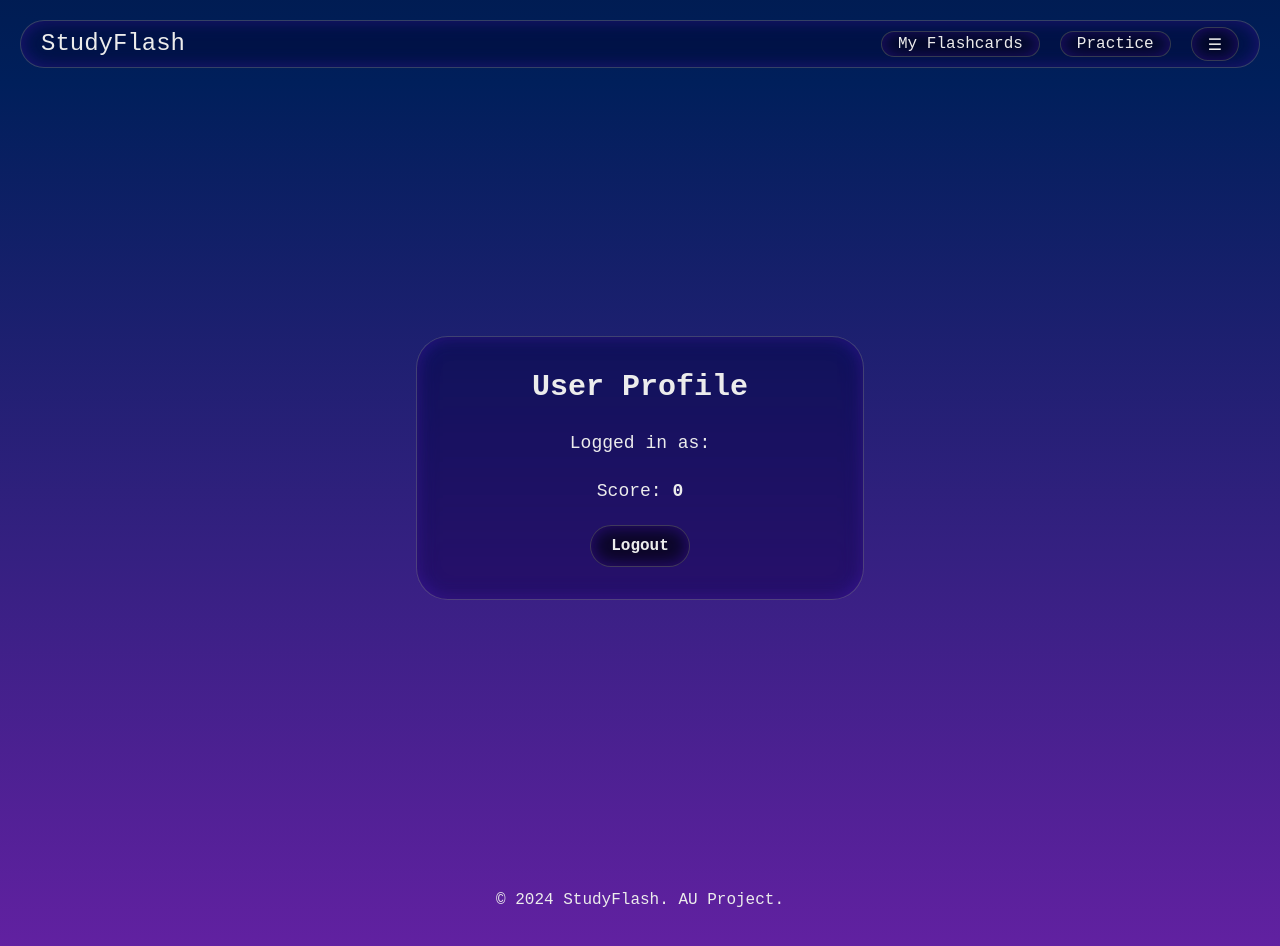
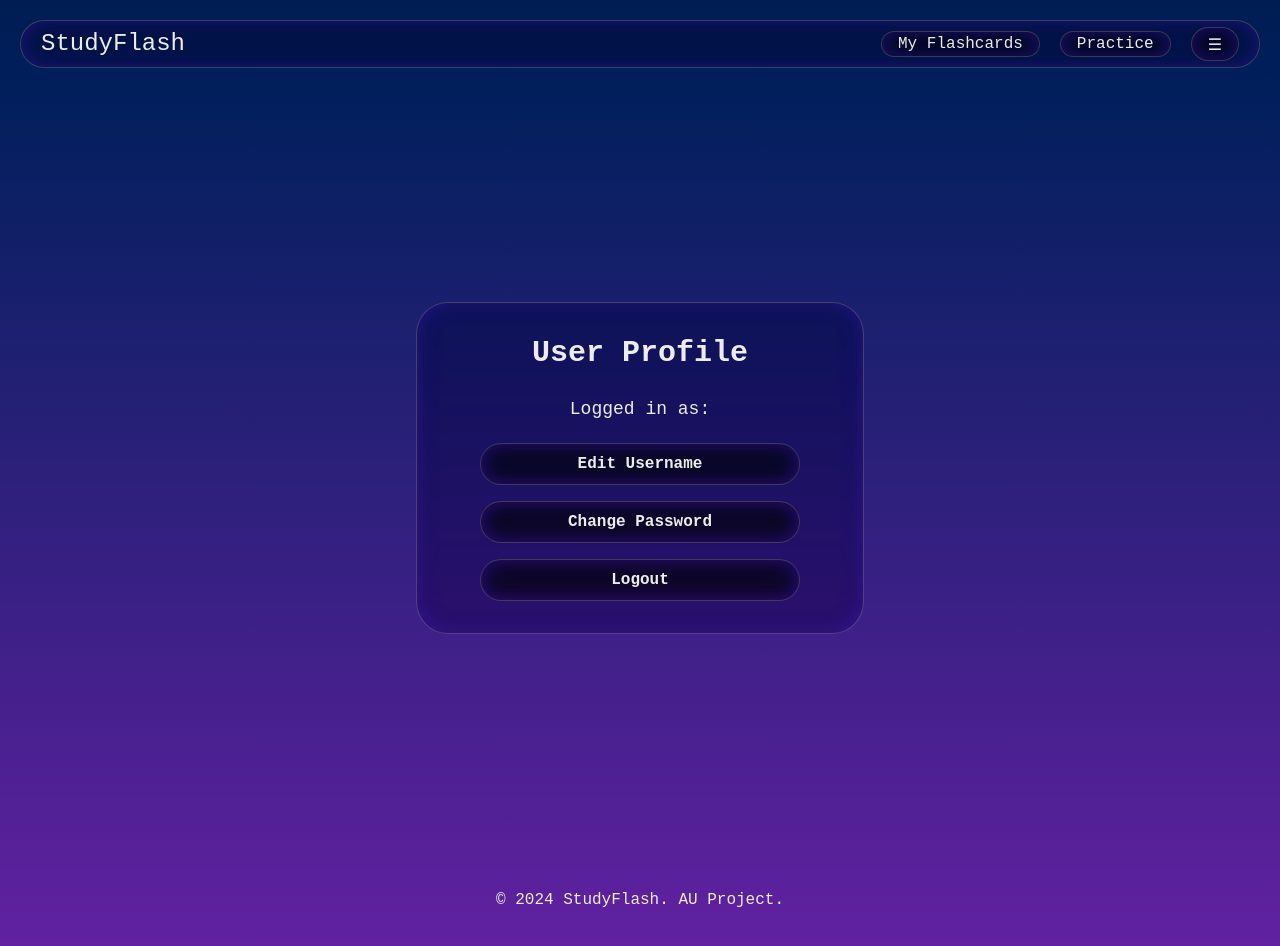
Before and after one commit to tinthegoat/flashcard-app, a Next.js app: page /studyflash/pages/user in a window 1280 px wide. Shown: the top 946 px of the page. Built offline with nearby package versions, Linux system fonts and the light colour scheme; no server answers; sample sign-in values are in the browser's storage.

Commit message:
add edit username and password

```diff
--- a/src/app/api/user/route.js
+++ b/src/app/api/user/route.js
@@ -1,4 +1,5 @@
 // src/app/api/user/route.js
+import { NextResponse } from "next/server";
 import { connectToDB } from "@/lib/mongodb";
 import User from "@/models/User";
 import crypto from "crypto";
@@ -10,17 +11,20 @@ function generateToken() {
 // POST: Sign Up
 export async function POST(req) {
   await connectToDB();
-  const { username, pin } = await req.json();
+  const { username, password } = await req.json();
 
-  if (!username) return new Response(JSON.stringify({ error: "Username is required" }), { status: 400 });
+  if (!username) return NextResponse.json({ error: "Username is required" }, { status: 400 });
 
   try {
     const token = generateToken();
-    const newUser = new User({ username, pin, token });
+    const newUser = new User({ username, password, token });
     await newUser.save();
-    return new Response(JSON.stringify({ username: newUser.username, token }), { status: 201 });
+    return NextResponse.json({ username: newUser.username, token }, { status: 201 });
   } catch (err) {
-    return new Response(JSON.stringify({ error: err.code === 11000 ? "Username already exists" : err.message }), { status: err.code === 11000 ? 409 : 500 });
+    return NextResponse.json(
+      { error: err.code === 11000 ? "Username already exists" : err.message },
+      { status: err.code === 11000 ? 409 : 500 }
+    );
   }
 }
 
@@ -29,17 +33,60 @@ export async function GET(req) {
   await connectToDB();
   const { searchParams } = new URL(req.url);
   const username = (searchParams.get("username") || "").trim();
-  const pin = (searchParams.get("pin") || "").trim();
+  const password = (searchParams.get("password") || "").trim();
 
-  if (!username) return new Response(JSON.stringify({ error: "Username required" }), { status: 400 });
+  if (!username) return NextResponse.json({ error: "Username required" }, { status: 400 });
 
   const user = await User.findOne({ username });
-  if (!user) return new Response(JSON.stringify({ error: "User not found" }), { status: 404 });
-  if (pin && user.pin !== pin) return new Response(JSON.stringify({ error: "Incorrect PIN" }), { status: 401 });
+  if (!user) return NextResponse.json({ error: "User not found" }, { status: 404 });
+  if (password && user.password !== password) return NextResponse.json({ error: "Incorrect password" }, { status: 401 });
 
   const token = generateToken();
   user.token = token;
   await user.save();
 
-  return new Response(JSON.stringify({ username: user.username, token }), { status: 200 });
+  return NextResponse.json({ username: user.username, token }, { status: 200 });
 }
+
+// PATCH: Update Username or Password
+export async function PATCH(req) {
+  await connectToDB();
+  const { user_id, username, oldPassword, password } = await req.json();
+
+  if (!user_id) {
+    return NextResponse.json({ error: "Missing user_id" }, { status: 400 });
+  }
+
+  try {
+    const user = await User.findOne({ username: user_id });
+    if (!user) {
+      return NextResponse.json({ error: "User not found" }, { status: 404 });
+    }
+
+    const updates = {};
+    if (username) {
+      const existingUser = await User.findOne({ username });
+      if (existingUser && existingUser.username !== user_id) {
+        return NextResponse.json({ error: "Username already exists" }, { status: 409 });
+      }
+      updates.username = username;
+    }
+    if (password) {
+      if (!oldPassword || user.password !== oldPassword) {
+        return NextResponse.json({ error: "Incorrect current password" }, { status: 401 });
+      }
+      updates.password = password;
+    }
+
+    if (Object.keys(updates).length === 0) {
+      return NextResponse.json({ error: "No updates provided" }, { status: 400 });
+    }
+
+    await User.updateOne({ username: user_id }, { $set: updates });
+
+    return NextResponse.json({ username: updates.username || user.username }, { status: 200 });
+  } catch (error) {
+    console.error("User update error:", error);
+    return NextResponse.json({ error: error.message }, { status: 500 });
+  }
+}
--- a/src/app/models/User.js
+++ b/src/app/models/User.js
@@ -8,7 +8,7 @@ const UserSchema = new mongoose.Schema({
     unique: true,
     trim: true
   },
-  pin: {
+  password: {
     type: String,
     required: true,
     trim: true
--- a/src/app/pages/login/loginForm.js
+++ b/src/app/pages/login/loginForm.js
@@ -4,11 +4,11 @@
 import { useState } from "react";
 import { useRouter } from "next/navigation";
 import { useSearchParams } from "next/navigation";
-
+import toast, { Toaster } from "react-hot-toast";
 
 export default function LoginPage() {
   const [username, setUsername] = useState("");
-  const [pin, setPin] = useState("");
+  const [password, setPassword] = useState("");
   const [isSignup, setIsSignup] = useState(false);
   const [error, setError] = useState(null);
   const [loading, setLoading] = useState(false);
@@ -16,13 +16,12 @@ export default function LoginPage() {
   const searchParams = useSearchParams();
   const redirectPath = searchParams.get("redirect") || "/pages/flashcards";
 
-
   async function handleSubmit(e) {
     e.preventDefault();
     setError(null);
     setLoading(true);
 
-    const payload = { username: username.trim(), pin: pin.trim() };
+    const payload = { username: username.trim(), password: password.trim() };
     if (!payload.username) {
       setError("Username is required");
       setLoading(false);
@@ -49,22 +48,59 @@ export default function LoginPage() {
     }
   }
 
+  const handleChangePassword = async () => {
+    const username = prompt("Enter username:");
+    if (!username || username.trim() === "") return;
+    const oldPassword = prompt("Enter current password:");
+    if (!oldPassword || oldPassword.trim() === "") return;
+    const newPassword = prompt("Enter new password:");
+    if (!newPassword || newPassword.trim() === "") return;
+    setLoading(true);
+    try {
+      const res = await fetch("/studyflash/api/user", {
+        method: "PATCH",
+        headers: { "Content-Type": "application/json" },
+        body: JSON.stringify({ user_id: username.trim(), oldPassword: oldPassword.trim(), password: newPassword.trim() }),
+      });
+      if (!res.ok) {
+        const data = await res.json().catch(() => ({}));
+        throw new Error(data.error || `Failed to update password: ${res.status}`);
+      }
+      toast.success("Password updated!");
+    } catch (err) {
+      console.error("Password update error:", err);
+      toast.error(err.message);
+    } finally {
+      setLoading(false);
+    }
+  };
+
   return (
     <div className="flex flex-col items-center justify-center min-h-screen px-5">
+      <Toaster />
       <div className="glass-effect rounded-2xl p-8 w-full max-w-md">
         <h1 className="text-3xl font-bold font-roboto-mono mb-6 text-center">{isSignup ? "Sign Up" : "Login"}</h1>
         <form onSubmit={handleSubmit} className="flex flex-col gap-4">
           <input type="text" placeholder="Username" value={username} onChange={e => setUsername(e.target.value)} className="px-4 py-2 rounded bg-black/30 focus:outline-none font-roboto-mono" disabled={loading} />
-          <input type="password" placeholder="PIN" value={pin} onChange={e => setPin(e.target.value)} className="px-4 py-2 rounded bg-black/30 focus:outline-none font-roboto-mono" disabled={loading} />
-          <button type="submit" disabled={loading} className="btn glass-effect px-5 py-2 font-semibold font-roboto-mono transition-transform duration-200 hover:scale-105 disabled:opacity-50">{loading ? "Processing..." : (isSignup ? "Sign Up" : "Login")}</button>
+          <input type="password" placeholder="Password" value={password} onChange={e => setPassword(e.target.value)} className="px-4 py-2 rounded bg-black/30 focus:outline-none font-roboto-mono" disabled={loading} />
+          <div className="flex justify-center">
+            <button type="submit" disabled={loading} className="btn glass-effect px-5 py-2 font-semibold font-roboto-mono transition-transform duration-200 hover:scale-105 bg-blue-500 w-full max-w-xs disabled:opacity-50">{loading ? "Processing..." : (isSignup ? "Sign Up" : "Login")}</button>
+          </div>
         </form>
         {error && <p className="text-red-400 text-sm mt-3">{error}</p>}
-        <div className="text-center mt-5 text-sm font-roboto-mono">
-          {isSignup ? (
-            <>Already have an account? <button onClick={() => setIsSignup(false)} className="underline hover:text-blue-400" disabled={loading}>Login</button></>
-          ) : (
-            <>Want to create a new account? <button onClick={() => setIsSignup(true)} className="underline hover:text-blue-400" disabled={loading}>Sign Up</button></>
-          )}
+        <div className="flex flex-col gap-4 mt-5">
+          <div className="flex justify-center">
+            <button onClick={handleChangePassword} className="btn glass-effect px-5 py-2 font-semibold font-roboto-mono transition-transform duration-200 hover:scale-105 bg-green-500 w-full max-w-xs" disabled={loading}>
+              Change Password
+            </button>
+          </div>
+          <div className="text-center text-sm font-roboto-mono">
+            {isSignup ? (
+              <>Already have an account? <button onClick={() => setIsSignup(false)} className="underline hover:text-blue-400" disabled={loading}>Login</button></>
+            ) : (
+              <>Want to create a new account? <button onClick={() => setIsSignup(true)} className="underline hover:text-blue-400" disabled={loading}>Sign Up</button></>
+            )}
+          </div>
         </div>
       </div>
     </div>
--- a/src/app/pages/user/page.js
+++ b/src/app/pages/user/page.js
@@ -4,7 +4,7 @@
 import { useState, useEffect } from "react";
 import { useRouter } from "next/navigation";
 import ProtectedRoute from "@/components/ProtectedRoute";
-import toast from "react-hot-toast";
+import toast, { Toaster } from "react-hot-toast";
 
 export default function UserPage() {
   const [userData, setUserData] = useState({ username: "", score: 0 });
@@ -24,20 +24,77 @@ export default function UserPage() {
         if (!res.ok) throw new Error("Failed to fetch user data");
         return res.json();
       })
-      .then((data) => setUserData({ username: data.username, score: data.score || 0 }))
+      .then((data) => setUserData({
+        username: data.username,
+        score: data.score || 0
+      }))
       .catch((err) => toast.error(err.message))
       .finally(() => setLoading(false));
   }, [router]);
 
-  function handleLogout() {
+  const handleEditUsername = async () => {
+    const newUsername = prompt("Enter new username:", userData.username);
+    if (!newUsername || newUsername === userData.username) return;
+    setLoading(true);
+    const storedUser = JSON.parse(localStorage.getItem("flashUser") || "{}");
+    try {
+      const res = await fetch("/studyflash/api/user", {
+        method: "PATCH",
+        headers: { "Content-Type": "application/json" },
+        body: JSON.stringify({ user_id: storedUser.username, username: newUsername }),
+      });
+      if (!res.ok) {
+        const data = await res.json().catch(() => ({}));
+        throw new Error(data.error || `Failed to update username: ${res.status}`);
+      }
+      const data = await res.json();
+      setUserData({ ...userData, username: data.username });
+      localStorage.setItem("flashUser", JSON.stringify({ ...storedUser, username: data.username }));
+      toast.success("Username updated!");
+    } catch (err) {
+      console.error("Username update error:", err);
+      toast.error(err.message);
+    } finally {
+      setLoading(false);
+    }
+  };
+
+  const handleChangePassword = async () => {
+    const oldPassword = prompt("Enter current password:");
+    if (!oldPassword || oldPassword.trim() === "") return;
+    const newPassword = prompt("Enter new password:");
+    if (!newPassword || newPassword.trim() === "") return;
+    setLoading(true);
+    const storedUser = JSON.parse(localStorage.getItem("flashUser") || "{}");
+    try {
+      const res = await fetch("/studyflash/api/user", {
+        method: "PATCH",
+        headers: { "Content-Type": "application/json" },
+        body: JSON.stringify({ user_id: storedUser.username, oldPassword: oldPassword.trim(), password: newPassword.trim() }),
+      });
+      if (!res.ok) {
+        const data = await res.json().catch(() => ({}));
+        throw new Error(data.error || `Failed to update password: ${res.status}`);
+      }
+      toast.success("Password updated!");
+    } catch (err) {
+      console.error("Password update error:", err);
+      toast.error(err.message);
+    } finally {
+      setLoading(false);
+    }
+  };
+
+  const handleLogout = () => {
     localStorage.removeItem("flashUser");
     toast.success("Logged out successfully");
     router.push("/pages/login");
-  }
+  };
 
   return (
     <ProtectedRoute>
       <div className="flex flex-col items-center justify-center min-h-screen px-5">
+        <Toaster />
         <div className="glass-effect rounded-2xl p-8 w-full max-w-md text-center">
           <h1 className="text-3xl font-bold font-roboto-mono mb-6">User Profile</h1>
           {loading ? (
@@ -47,15 +104,35 @@ export default function UserPage() {
               <p className="text-lg font-roboto-mono mb-5">
                 Logged in as: <span className="font-semibold">{userData.username}</span>
               </p>
-              <p className="text-lg font-roboto-mono mb-5">
-                Score: <span className="font-semibold">{userData.score}</span>
-              </p>
-              <button
-                onClick={handleLogout}
-                className="btn glass-effect px-5 py-2 font-semibold font-roboto-mono transition-transform duration-200 hover:scale-105 bg-red-500"
-              >
-                Logout
-              </button>
+              <div className="flex flex-col gap-4">
+                <div className="flex justify-center">
+                  <button
+                    onClick={handleEditUsername}
+                    className="btn glass-effect px-5 py-2 font-semibold font-roboto-mono transition-transform duration-200 hover:scale-105 bg-blue-500 w-full max-w-xs"
+                    disabled={loading}
+                  >
+                    Edit Username
+                  </button>
+                </div>
+                <div className="flex justify-center">
+                  <button
+                    onClick={handleChangePassword}
+                    className="btn glass-effect px-5 py-2 font-semibold font-roboto-mono transition-transform duration-200 hover:scale-105 bg-green-500 w-full max-w-xs"
+                    disabled={loading}
+                  >
+                    Change Password
+                  </button>
+                </div>
+                <div className="flex justify-center">
+                  <button
+                    onClick={handleLogout}
+                    className="btn glass-effect px-5 py-2 font-semibold font-roboto-mono transition-transform duration-200 hover:scale-105 bg-red-500 w-full max-w-xs"
+                    disabled={loading}
+                  >
+                    Logout
+                  </button>
+                </div>
+              </div>
             </>
           )}
         </div>
```
Also changed, not shown: public/images/profile.jpeg (added).
